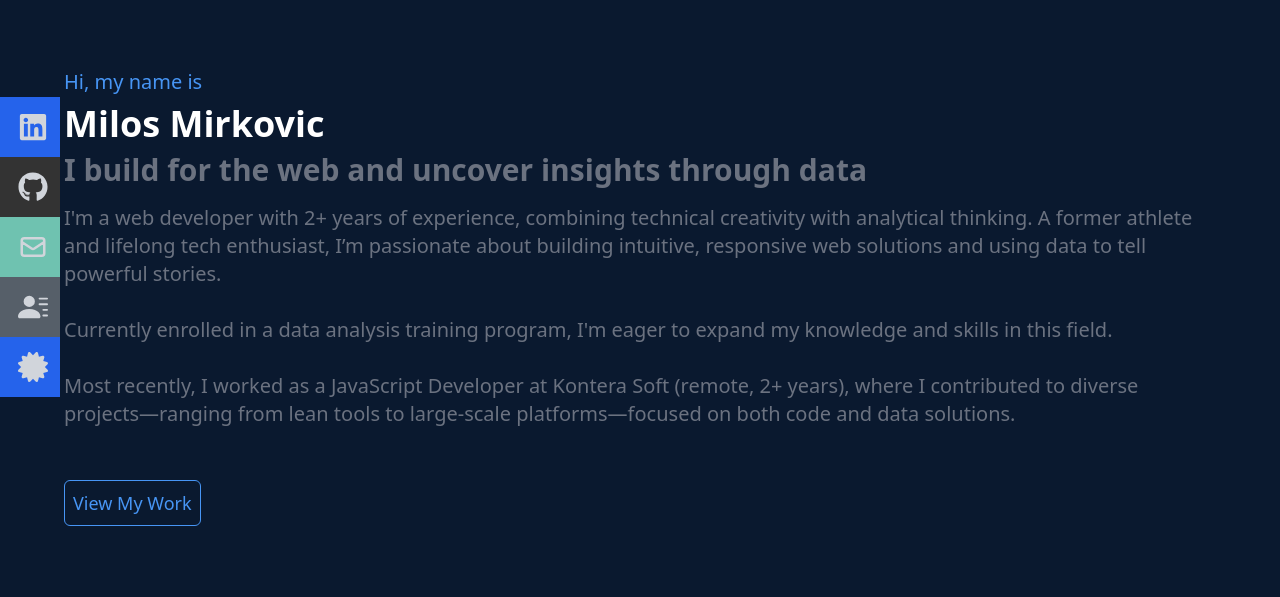
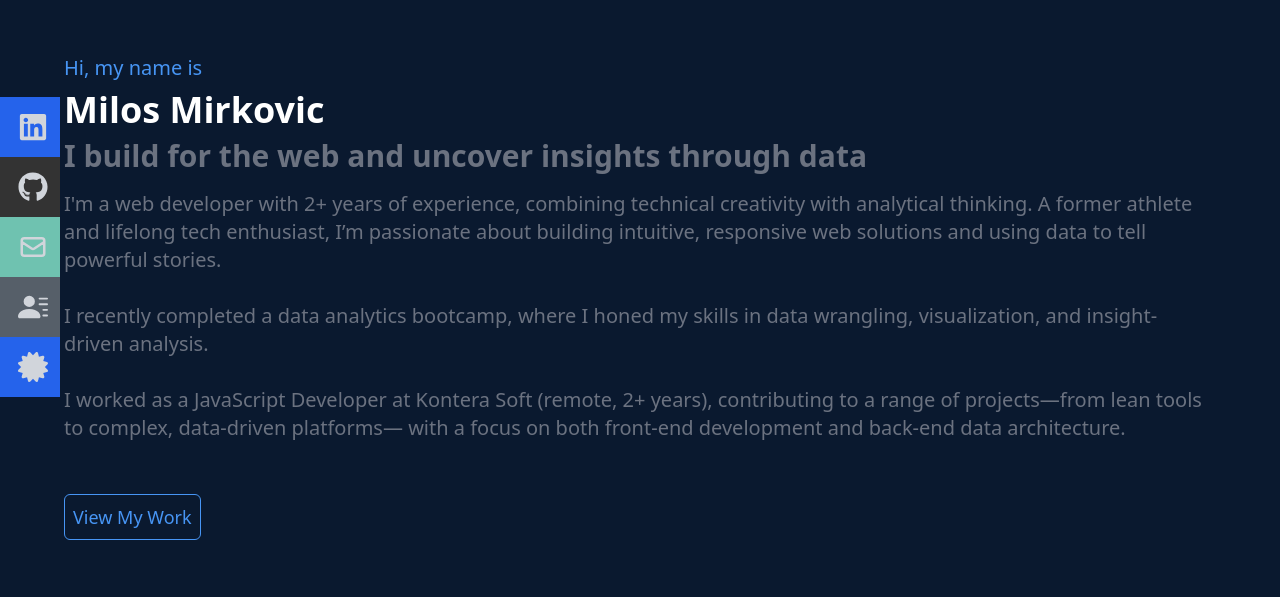
Before and after one commit to Milos191405/Portfolio-React, a React (Vite) app: page / in a window 1280 px wide. Shown: the part 203-800 px from the top of the page. Built offline with nearby package versions, Linux system fonts and the light colour scheme.

Commit message:
fixing home screen

```diff
--- a/src/components/Home.jsx
+++ b/src/components/Home.jsx
@@ -19,12 +19,17 @@ function Home() {
 
         </p>
         <p className="text-sm md:text-base xl:text-xl mb-1 text-text-primary py-2" >
-        Currently enrolled in a data analysis training program, I'm eager to expand my knowledge and skills in this field.
+        I recently completed a data analytics bootcamp, where I honed my skills in data wrangling, visualization, and insight-driven analysis.
         </p>
         <p className="text-sm md:text-base xl:text-xl mb-1 text-text-primary py-4">
-        Most recently, I worked as a JavaScript Developer at Kontera Soft (remote, 2+ years), where I contributed to diverse projects—ranging
-        from lean tools to large-scale platforms—focused on both code and data solutions.
+  I worked as a JavaScript Developer at Kontera Soft (remote, 2+ years), contributing to a range of projects—from lean tools to complex, data-driven platforms—
+  with a focus on both front-end development and back-end data architecture.
 </p>
+
+{/* <p className="text-sm md:text-base xl:text-xl text-text-primary">
+  Curious to see what I’ve been working on?
+</p> */}
+
 <div className="mt-4">
   <ScrollLink
     to="work"
@@ -36,6 +41,7 @@ function Home() {
     View My Work
   </ScrollLink>
 </div>
+
       </div>
     </div>
   );
```
Lines whose indentation alone changed are shown as unchanged.
